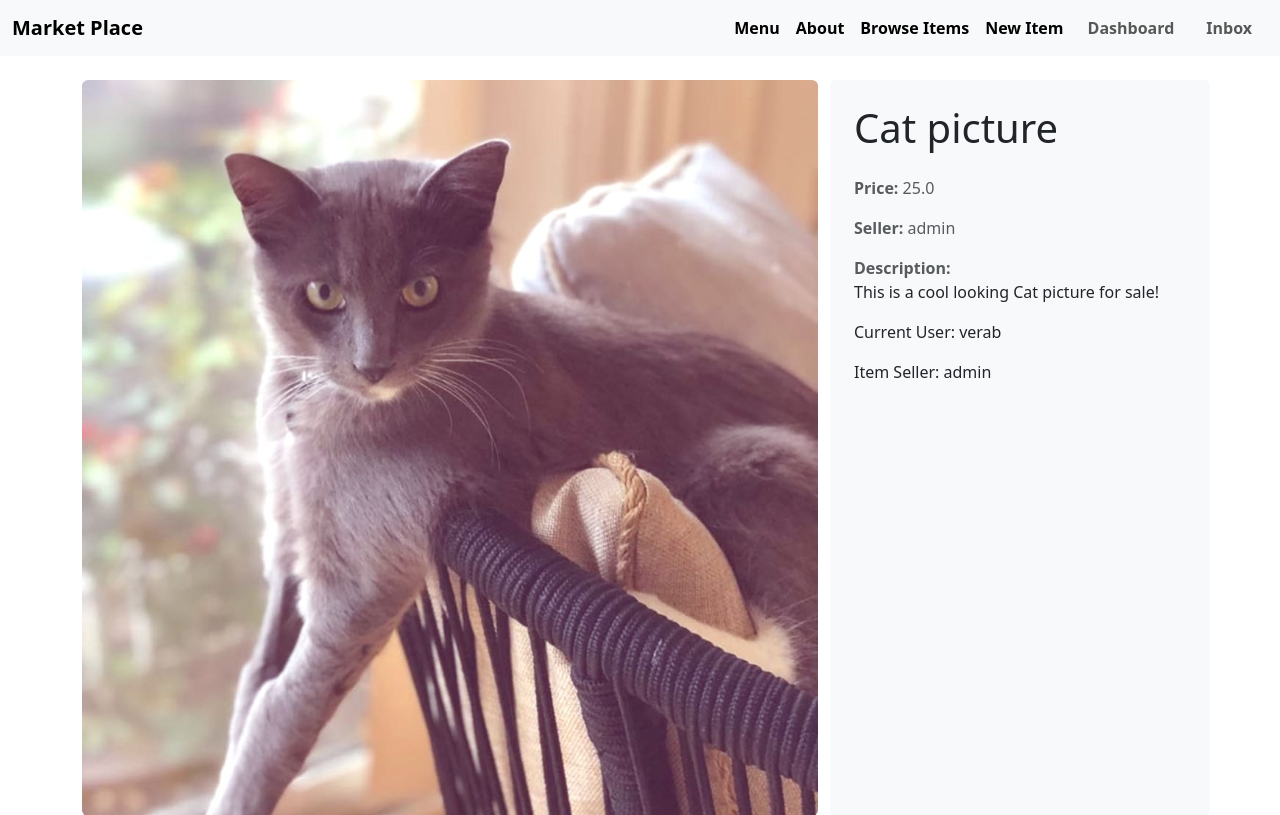
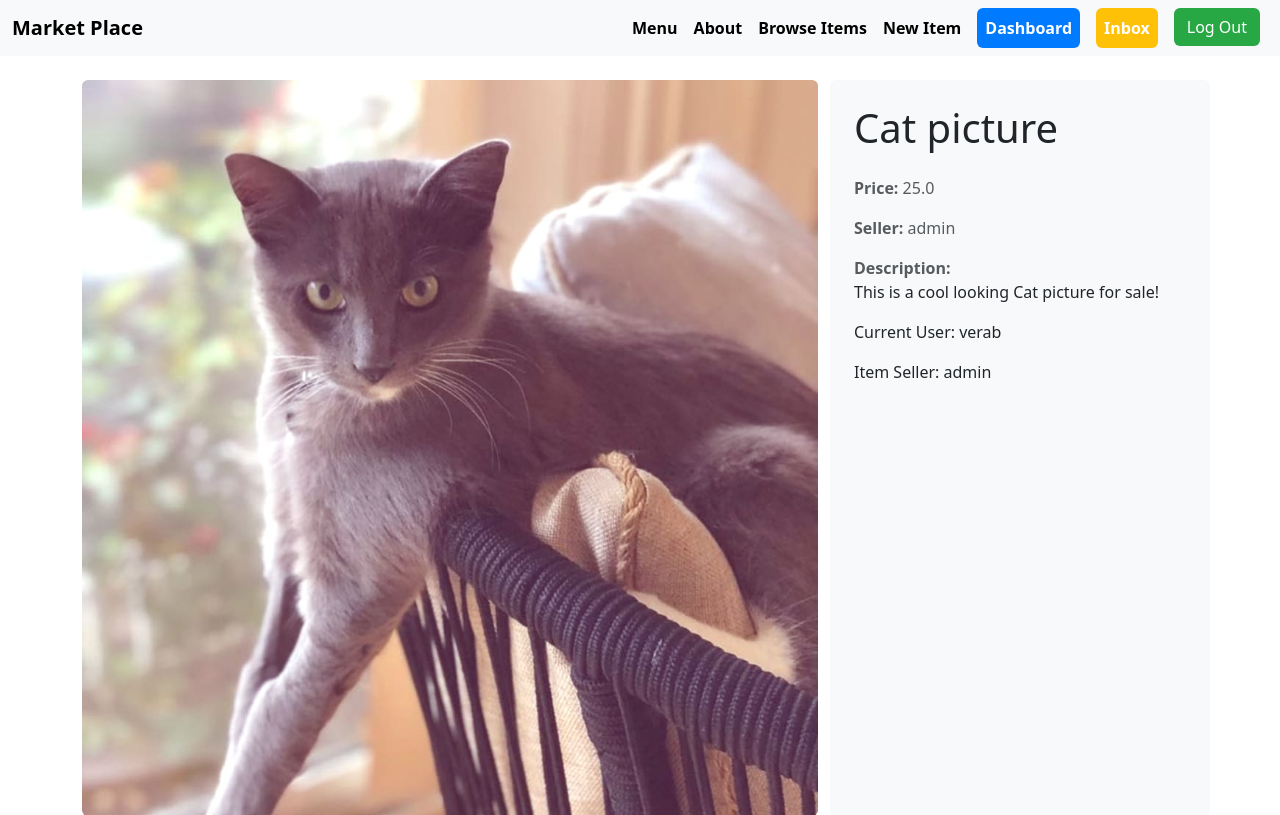
Before and after one commit to laminsaidy/TradingAppPP5, a Django app: page /items/1/ in a window 1280 px wide. Shown: the top 815 px of the page. Run offline with Django 5.2, Linux system fonts and the light colour scheme; a user stored in the database is signed in; data comes from the database, SQL or seed files in the repository; both versions use the stored data as it was after the commit.

Commit message:
Add a logout functionality and style Inbox and Dashboard buttons

```diff
--- a/marketplace/settings.py
+++ b/marketplace/settings.py
@@ -27,6 +27,9 @@ DEBUG = True
 
 ALLOWED_HOSTS = []
 
+LOGIN_URL = '/login/'
+LOGIN_REDIRECT_URL = '/'
+LOGOUT_REDIRECT_URL = '/'
 
 # Application definition
 
--- a/products/forms.py
+++ b/products/forms.py
@@ -1,5 +1,5 @@
 from django import forms
-from django.contrib.auth.forms import UserCreationForm
+from django.contrib.auth.forms import UserCreationForm, AuthenticationForm
 from django.contrib.auth.models import User
 
 class SignupForm(UserCreationForm):
@@ -24,9 +24,6 @@ class SignupForm(UserCreationForm):
         'class': 'form-control form-control-lg mb-3',
     }))
 
-from django import forms
-from django.contrib.auth.forms import AuthenticationForm
-
 class LoginForm(AuthenticationForm):
     username = forms.CharField(widget=forms.TextInput(attrs={
         'placeholder': 'Enter your username',
--- a/products/templates/products/base.html
+++ b/products/templates/products/base.html
@@ -56,6 +56,29 @@
             transform: translateY(-3px);
         }
 
+        /* Dashboard and Inbox button styles */
+        .btn-dashboard {
+            background-color: #007bff;
+            color: white;
+            transition: transform 0.3s ease, background-color 0.3s ease;
+        }
+        .btn-dashboard:hover {
+            background-color: #0056b3;
+            color: white;
+            transform: translateY(-3px);
+        }
+
+        .btn-inbox {
+            background-color: #ffc107;
+            color: white;
+            transition: transform 0.3s ease, background-color 0.3s ease;
+        }
+        .btn-inbox:hover {
+            background-color: #e0a800;
+            color: white;
+            transform: translateY(-3px);
+        }
+
         /* Footer styling */
         .footer {
             display: flex;
@@ -64,31 +87,31 @@
             padding: 20px;
             background-color: #343a40;
             color: white;
-            box-shadow: 0 -2px 4px rgba(0, 0, 0, 0.1); /* Reduced shadow */
+            box-shadow: 0 -2px 4px rgba(0, 0, 0, 0.1);
         }
         .footer-links {
             display: flex;
-            gap: 16px; /* Space between links */
+            gap: 16px;
         }
         .footer-links a {
-            color: white; /* Changed from teal to white */
+            color: white;
             text-decoration: none;
             transition: color 0.3s ease;
         }
         .footer-links a:hover {
-            color: #cccccc; /* Lighter grey on hover */
+            color: #cccccc;
         }
         .copyright {
             font-size: 14px;
             color: #cccccc;
         }
         .copyright a {
-            color: white; /* Changed from teal to white */
+            color: white;
             text-decoration: none;
             transition: color 0.3s ease;
         }
         .copyright a:hover {
-            color: #cccccc; /* Lighter grey on hover */
+            color: #cccccc;
         }
     </style>
 </head>
@@ -118,10 +141,16 @@
                         </li>
                         {% if request.user.is_authenticated %}
                             <li class="nav-item">
-                                <a class="nav-link btn btn-teal mx-2" href="{% url 'dashboard:index' %}">Dashboard</a>
+                                <a class="nav-link btn btn-dashboard mx-2" href="{% url 'dashboard:index' %}">Dashboard</a>
                             </li>
                             <li class="nav-item">
-                                <a class="nav-link btn btn-teal mx-2" href="{% url 'conversation:inbox' %}">Inbox</a>
+                                <a class="nav-link btn btn-inbox mx-2" href="{% url 'conversation:inbox' %}">Inbox</a>
+                            </li>
+                            <li class="nav-item">
+                                <form method="post" action="{% url 'products:logout' %}">
+                                    {% csrf_token %}
+                                    <button type="submit" class="btn btn-login mx-2">Log Out</button>
+                                </form>
                             </li>
                         {% else %}
                             <li class="nav-item">
--- a/products/urls.py
+++ b/products/urls.py
@@ -1,4 +1,5 @@
 from django.urls import path, include
+from django.contrib.auth import views as auth_views
 from . import views
 from django.conf import settings
 from django.conf.urls.static import static
@@ -10,9 +11,10 @@ urlpatterns = [
     path('', views.index, name='index'),
     path('contact/', views.contact, name='contact'),
     path('signup/', views.signup, name='signup'),
-    path('login/', views.login_view, name='login'),  # Updated to login_view
+    path('login/', views.login_view, name='login'),
     path('new/', views.new, name='new'),
     path('items/', views.items, name='items'),
     path('menu/', views.menu, name='menu'),
     path('about/', views.about, name='about'),
+    path('logout/', auth_views.LogoutView.as_view(next_page='products:login'), name='logout'),
 ] + static(settings.MEDIA_URL, document_root=settings.MEDIA_ROOT)
```
Also changed, not shown: db.sqlite3.
